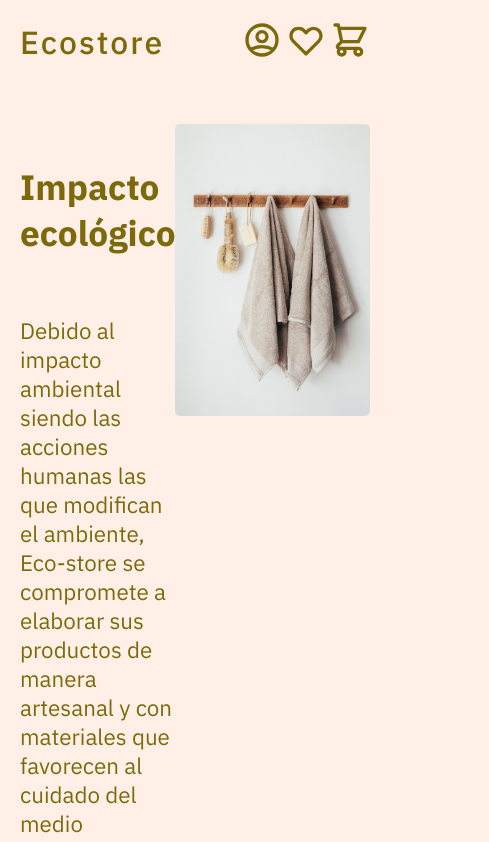
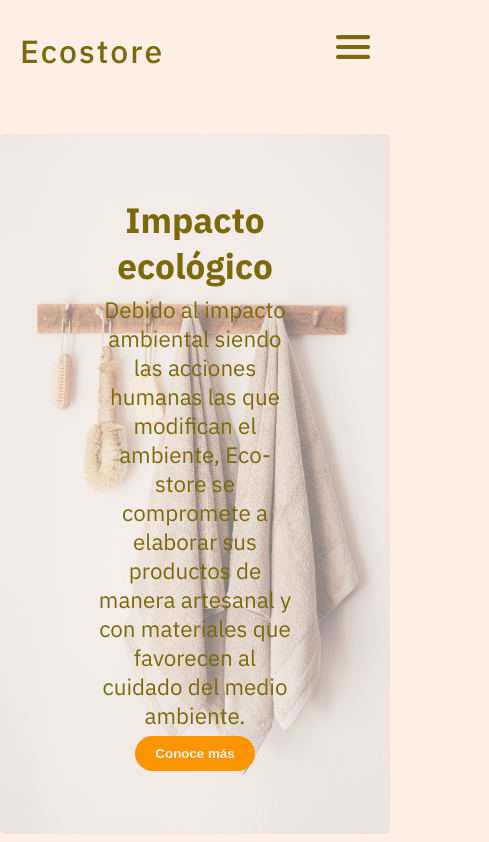
Before and after one commit to juliangavirialugo/eco-store-curso-sass, a website: page index.html in a window 390 px wide. Shown: the top 842 px of the page, 489 px wide, since content can reach past the window. Drawn offline with Linux system fonts and the light colour scheme.

Commit message:
build (all): configure responsive desing. Update: main section justify contten center all the features

```diff
--- a/index.html
+++ b/index.html
@@ -16,7 +16,7 @@
     <body>
         <!-- sección del nav de la apgina  -->
         <nav class="navbar">
-            <p>Ecostore</p>
+            <h2>Ecostore</h2>
             <div class="nav-icons">
                 <a href="#" class="profile">
                     <svg
@@ -70,10 +70,14 @@
                     </svg>
                 </a>
             </div>
+
+                <span class="menu-burguer"></span>
+
+
         </nav>
         <!-- seción del main donde sera el inicio de la pantalla -->
         <main class="main-section">
-            <!-- man section initila card  -->
+            <!-- man section initial card  -->
             <article>
                 <div class="main_info-section">
                     <h1>Impacto ecológico</h1>
@@ -323,7 +327,7 @@
         <footer>
             <h3>Eco-store</h3>
             <ul>
-                <li>Carers</li>
+                <li>Carrers</li>
                 <li>Terms and conditions</li>
                 <li>Eco-store inc</li>
                 <li>Policy</li>
--- a/scss/main.scss
+++ b/scss/main.scss
@@ -34,14 +34,19 @@ body{
     width: 100%;
     height: 10Vh;
     display: flex;
-    justify-content: space-between;
-    align-items: center;
+   justify-content: space-between;
     padding: 30px 20px;
-    margin-bottom: 10px;
+    margin-bottom: 20px;
+    input,label{
+        display: none;
+    }
+    .menu-burguer{
+        display: none;
+    }
     svg path {
         stroke: $primary-text-color;
     }
-    p {
+    h2 {
         font-size: 2rem;
         font-weight: 500;
         color: $primary-text-color;
@@ -49,8 +54,7 @@ body{
     }
     .nav-icons{
         color: $primary-text-color;
-        display: flexbox;
-
+        justify-self: flex-end;
         a {
             gap: 20px;
             &:hover {
@@ -60,6 +64,8 @@ body{
                 }
         }
     }
+
+
 }
 
 .main-section{
@@ -73,7 +79,7 @@ body{
             display: flex;
             flex-direction: column;
             width: 55%;
-            gap: 60px;
+            justify-content: space-around;
             padding-top: 40px;
             h1{
                 font-size: 2.2rem;
@@ -129,7 +135,7 @@ body{
         display: flex;
         flex-wrap: wrap;
         gap: 20px 40px;
-        justify-content: space-between;
+        justify-content: center;
 
         article{
 
@@ -315,3 +321,85 @@ footer{
         }
     }
 }
+
+@media (max-width:680px) {
+main{
+    width: 100%;
+    text-align: center;
+    display: flex;
+    flex-direction: column;
+    justify-content: center;
+    align-items: center;
+    p,h3{
+        text-align: left;
+    }
+}
+.main-section article{
+    flex-direction: column-reverse;
+    justify-content: center;
+    align-items: center;
+}
+.nav-icons{
+    display: none;
+}
+
+
+    .navbar .menu-burguer{
+        display: block;
+        width: 34px;
+        height: 34px;
+        background-image: url(/assets/img/menu-burger.png);
+        background-size: cover;
+        background-position: center;
+
+    }
+    article{
+        width: 100%;
+        gap: 20px;
+    }
+    .main_info-section{
+        width: 100%;
+        height: 700px;
+        font-weight: 400;
+
+        p{
+            text-align: center;
+            display: inline-block;
+
+        }
+
+    }
+    .main_info-section button{
+            align-self: center;
+            width: 200px;
+            margin-bottom: 80px;
+
+    }
+    .main_img-section{
+        img{
+            position: absolute;
+            z-index: -999;
+            opacity: .5;
+            height: 700px;
+            left: 0;
+        }
+    }
+    .about-us{
+        flex-direction: column;
+        align-items: center;
+        .earth, .innovation{
+            flex-direction: inherit;
+            gap: 20px;
+        }
+    }
+
+
+
+
+    footer{
+        text-align: center;
+        ul{
+            margin-bottom: 20px;
+        }
+    }
+}
```
Also changed, not shown: assets/img/menu-burger.png (added), assets/svg/menu-burger.svg (added), css/main.css, 1 other file.
